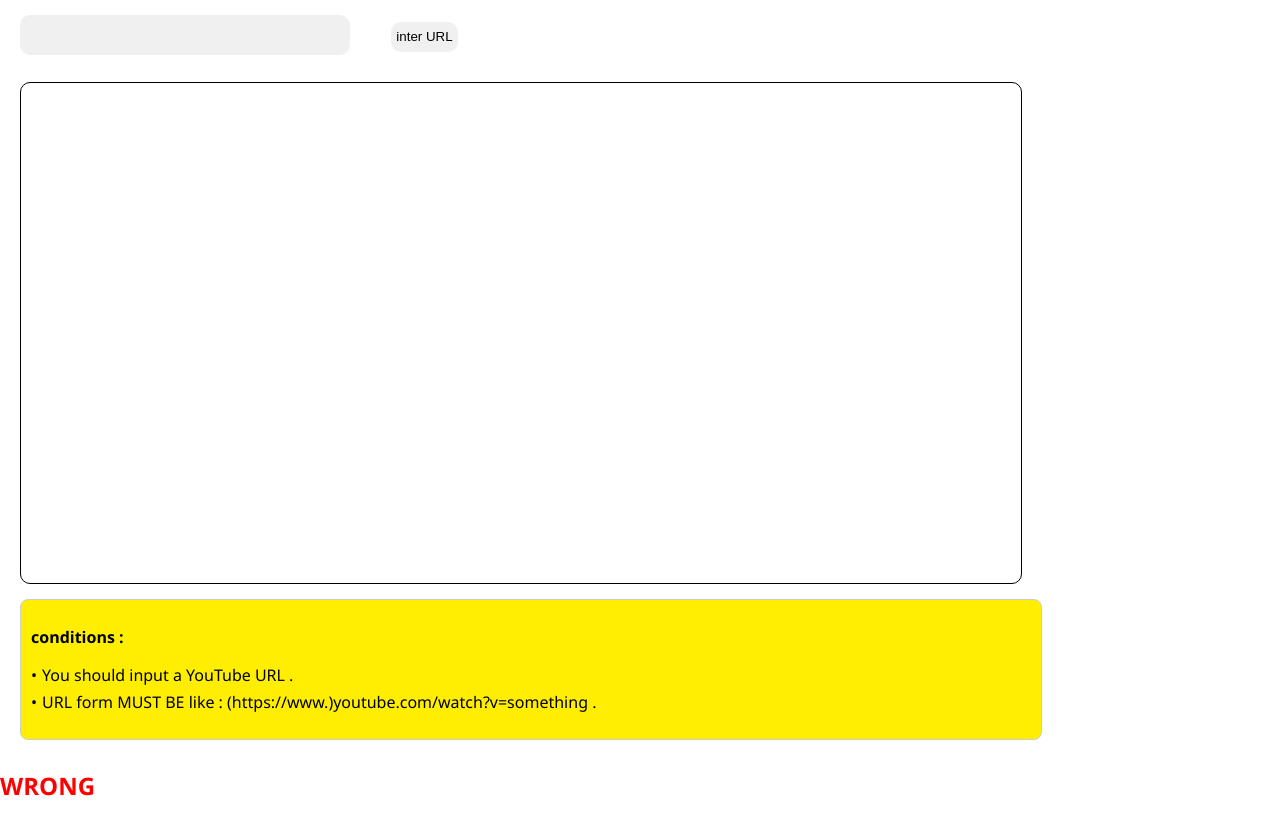
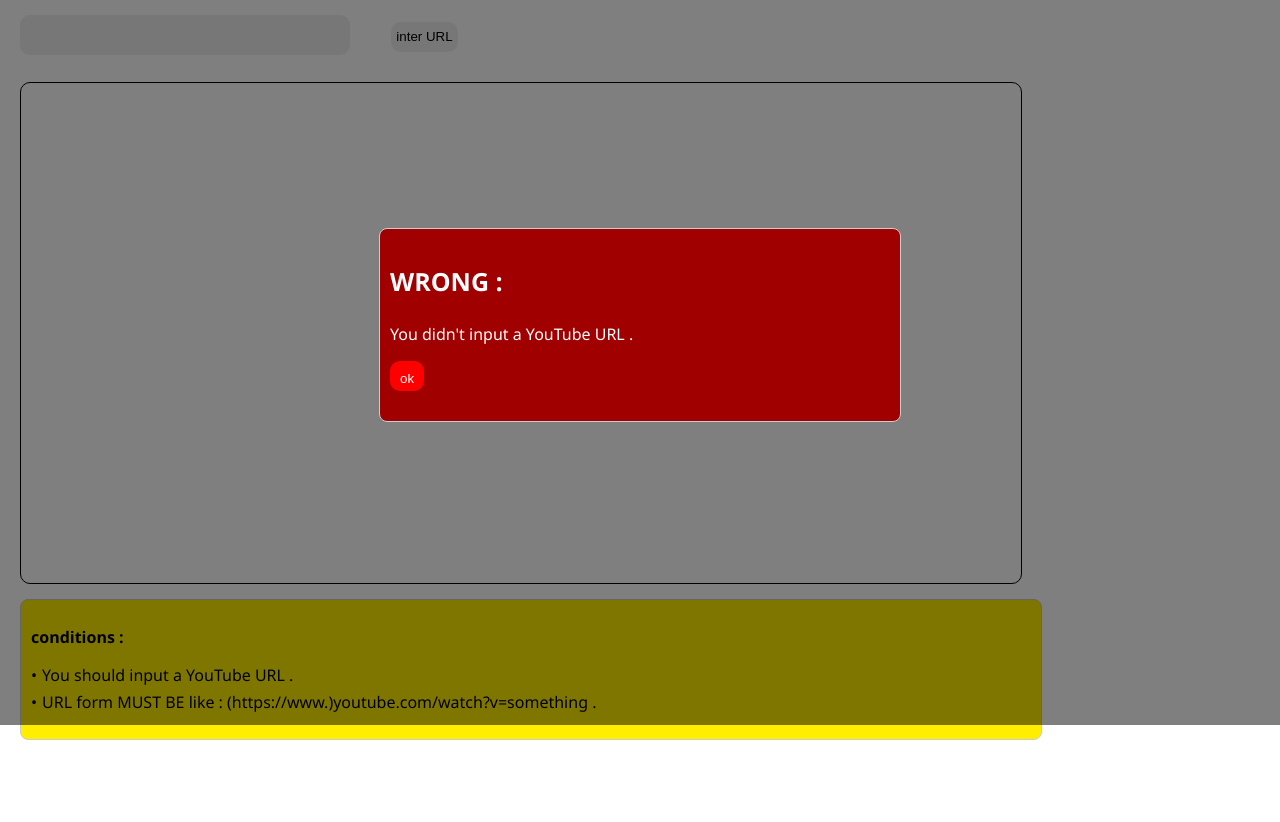
Before and after one commit to HaniBeldjouhri/Focusing-mode, a plain HTML site: page index.html in a window 1280 px wide. Both pictures are taken after a click on the button "inter URL". Shown: the part 75-897 px from the top of the page. After the commit the page ends 835 px from the top, so only its background shows below. Drawn offline with Linux system fonts and the light colour scheme.

Commit message:
i add an alert with css,Html,js

```diff
--- a/index.html
+++ b/index.html
@@ -25,7 +25,12 @@
         </div>
     </div>
 
-
+    <div class="overlay" id="overlay"></div>
+    <div class="Alert" id="Alert">
+        <p class="WR"> WRONG : </p>
+        <p>You didn't input a YouTube URL .</p>
+        <button id="button_Alt">ok</button>
+    </div>
 
     <script src="script.js"></script>
 </body>
--- a/script.js
+++ b/script.js
@@ -1,18 +1,24 @@
 let input = document.querySelector("input");
-let button = document.querySelector("button");
+let button_IFR = document.querySelector("button");
+let button_Alt = document.getElementById("button_Alt");
 let iframe = document.querySelector("iframe");
+let Alert = document.getElementById("Alert");
+let overlay = document.getElementById("overlay");
 let youtubeUrl = /^(https?:\/\/)?(www\.)?(youtube\.com|youtu\.be)\/(watch\?v=)?([A-Za-z0-9_-]+)$/;
 
 
-button.addEventListener("click",()=>{
+button_IFR.addEventListener("click",()=>{
     if(youtubeUrl.test(input.value)){
         let updatedUrl = input.value.replace(/(https?:\/\/)?(www\.)?youtube\.com\/watch\?v=/, "https://www.youtube.com/embed/");
         iframe.src = updatedUrl
     }else{
-        let h = document.createElement("h2")
-        h.textContent = "WRONG"
-        h.style.color = "red"
-        document.body.append(h)
+        Alert.style.display = "block"
+        overlay.style.display = "block"
     }
 
 })
+button_Alt.addEventListener("click",()=>{
+    Alert.style.display = "none"
+    overlay.style.display = "none"
+
+})
--- a/style.css
+++ b/style.css
@@ -48,6 +48,11 @@ button {
     border-radius: 10px;
     margin-bottom: 20px;
     background-color: rgb(240, 240, 240);
+    transition: 1s;
+}
+
+button:hover{
+    background-color: rgb(143, 143, 143);
 }
 
 iframe {
@@ -86,6 +91,50 @@ iframe {
 }
 
 .con ul li:before {
-    content: "•"; /* Using a bullet point for list items */
+    content: "•";
     margin-right: 5px;
 }
+
+
+.Alert{
+    padding: 10px;
+    border: 1px solid #ccc;
+    border-radius: 8px;
+    overflow: hidden;
+    width: 90%;
+    max-width: 500px;
+    background-color: rgb(161, 0, 0);
+    color: white;
+    position: fixed;
+    top: 50%;
+    left: 50%;
+    transform: translate(-50%, -50%);
+    display: none;
+    z-index: 1000;
+}
+
+.overlay {
+    display: none;
+    position: fixed;
+    top: 0;
+    left: 0;
+    width: 100%;
+    height: 100%;
+    background-color: rgba(0, 0, 0, 0.5);
+    z-index: 999;
+  }
+
+.Alert button{
+    background-color: red;
+    padding: 10px;
+    color: white;
+}
+
+.Alert .WR{
+    font-size: 25px;
+    font-weight: 700;
+}
+
+.Alert button:hover{
+    background-color: rgb(175, 0, 0);
+}
```
